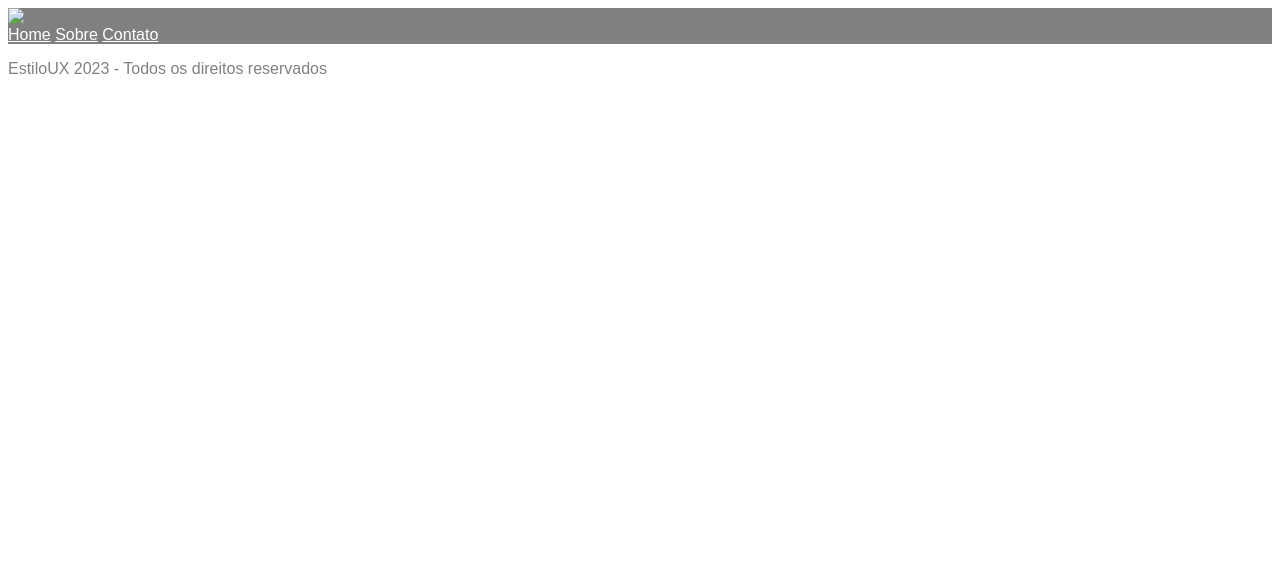
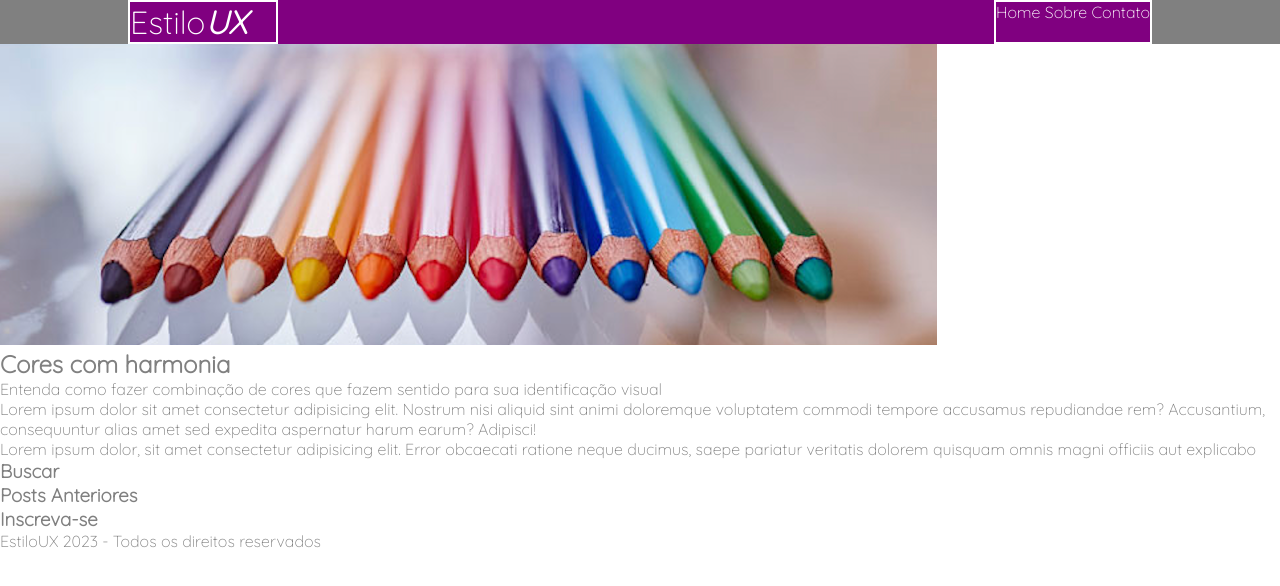
Before and after one commit to EduardoPasqualetti/projeto-css, a plain HTML site: page index.html in a window 1280 px wide. Drawn offline with Linux system fonts and the light colour scheme.

Commit message:
Desenvolvimento do css

```diff
--- a/index.html
+++ b/index.html
@@ -1,5 +1,6 @@
 <!DOCTYPE html>
-<html lang="en">
+<html lang="pt-BR">
+
 <head>
     <meta charset="UTF-8">
     <meta http-equiv="X-UA-Compatible" content="IE=edge">
@@ -7,23 +8,58 @@
     <title>Document</title>
     <link rel="stylesheet" href="styles/style.css">
 </head>
+
 <body>
+    <!-- **** CABEÇALHO **** -->
     <header>
-        <img src="" alt="Logo estilo UX">
+        <div class="container-grid header-flex">
+
+            <!-- Título principal -->
+            <h1>Estilo<span id="logoux">UX</span>
+            </h1>
 
             <nav>
                 <a href=>Home</a>
                 <a href=>Sobre</a>
                 <a href=>Contato</a>
             </nav>
+        </div>
     </header>
 
     <main>
+        <section>
+            <img src="images/lapis.de.cor.png" alt="Lápis de cor">
 
+            <h2>Cores com harmonia</h2>
+
+            <p>Entenda como fazer combinação de cores que fazem sentido para sua identificação visual</p>
+
+            <p>Lorem ipsum dolor sit amet consectetur adipisicing elit. Nostrum nisi aliquid sint animi doloremque
+                voluptatem commodi tempore accusamus repudiandae rem? Accusantium, consequuntur alias amet sed expedita
+                aspernatur harum earum? Adipisci!</p>
+
+            <p>Lorem ipsum dolor, sit amet consectetur adipisicing elit. Error obcaecati ratione neque ducimus, saepe
+                pariatur veritatis dolorem quisquam omnis magni officiis aut explicabo</p>
+        </section>
+
+        <aside>
+
+            <article>
+                <h3>Buscar</h3>
+            </article>
+
+            <article>
+                <h3>Posts Anteriores</h3>
+            </article>
+            <article>
+                <h3>Inscreva-se</h3>
+            </article>
+        </aside>
     </main>
 
     <footer>
         <p>EstiloUX 2023 - Todos os direitos reservados</p>
     </footer>
 </body>
+
 </html>
--- a/styles/style.css
+++ b/styles/style.css
@@ -1,12 +1,76 @@
+@import url('https://fonts.googleapis.com/css2?family=Quicksand:wght@300&display=swap');
+
+/*  Reset de Propriedades */
+* {
+    margin: 0;
+    padding: 0;
+    box-sizing: border-box;
+}
+
+
+
 body {
-    font-family: sans-serif;
+    font-family: 'Quicksand', sans-serif;
     color: grey;
 }
 
+/* Informações Genéricas */
 
+.container-grid {
+    width: 80%;
+    margin: 0 auto;
+    background-color: purple;
+
+}
+
+
+
+/***** CABEÇALHO  *****/
 header {
     background-color: grey;
 }
 
-a {
-    color: white }
+header .header-flex {
+    display: flex;
+    justify-content: space-between;
+}
+
+header h1 {
+    color: white;
+    font-weight: 300;
+    width: 150px;
+    border: 2px solid white;
+
+}
+header h1 #logoux {
+    font-weight: 600;
+    font-style: italic;
+}
+
+header nav {
+    border: 2px solid white;
+}
+
+header nav a {
+    color: white;
+    text-decoration: none;
+
+}
+
+/* h2{
+    width: 300px;
+    height: 40px;
+    margin-top: 15px;
+    margin-left: 15px;
+    margin-right: 200px;
+    margin-bottom: 15px;
+    padding-left: 10px;
+    padding-top: 3px;
+    padding-bottom: 3px;
+
+    border: 2px solid red;
+}  */
+
+h2 {
+
+}
```
Also changed, not shown: images/lapis.de.cor.png (added). Lines whose indentation alone changed are shown as unchanged.
